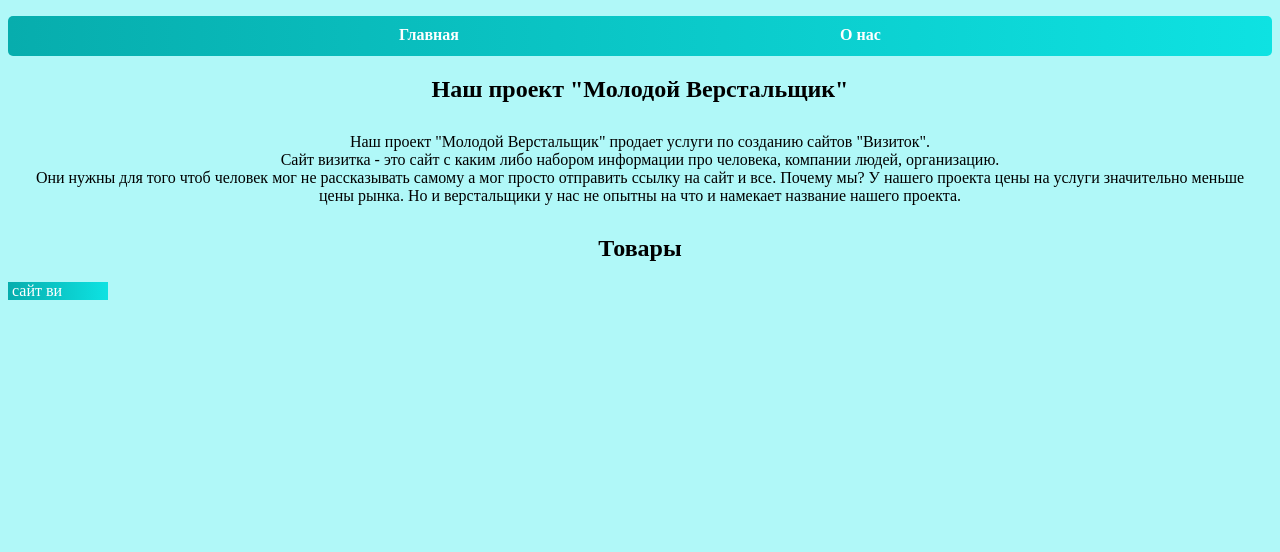
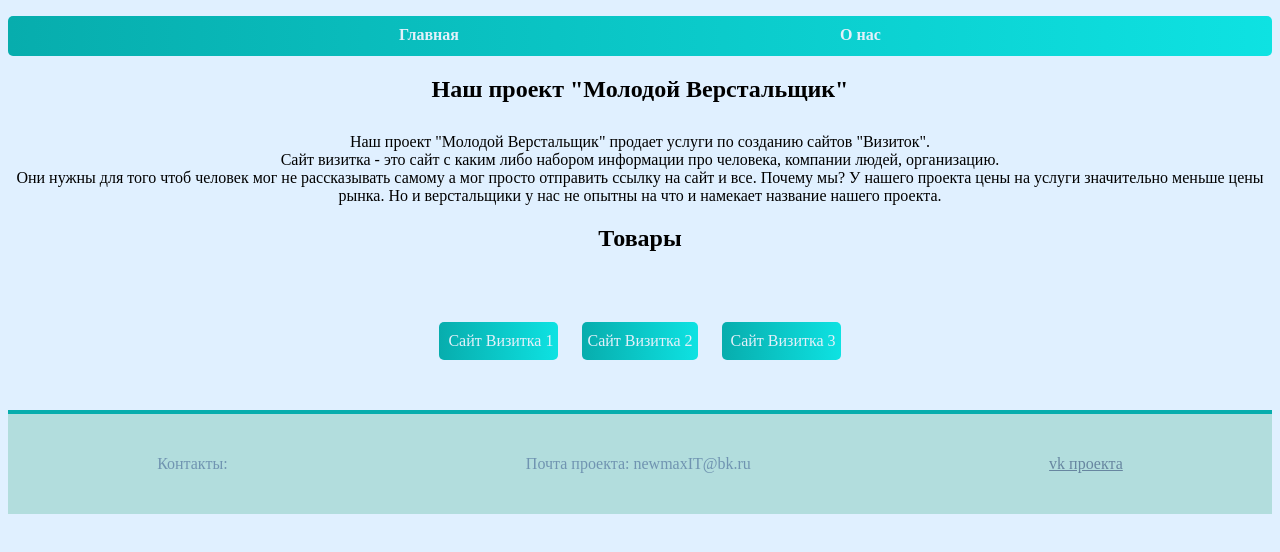
Before and after one commit to maxsieger/PortfolioProject, a plain HTML site: page SyMolodoVerst/index.html in a window 1280 px wide. Drawn offline with Linux system fonts and the light colour scheme.

Commit message:
commit 2

```diff
--- a/SyMolodoVerst/index.html
+++ b/SyMolodoVerst/index.html
@@ -20,22 +20,35 @@
     </nav>
             <section class="one_section">
                 <div class="container">
-                <h2 align="center">Наш проект "Молодой Верстальщик"</h2>
+                <h2 align="center" class="h2">Наш проект "Молодой Верстальщик"</h2>
                 <p align="center">Наш проект "Молодой Верстальщик" продает услуги по созданию сайтов "Визиток". <br> Сайт визитка - это сайт с каким либо набором информации про человека, компании людей, организацию. <br>
                     Они нужны для того чтоб человек мог не рассказывать самому а мог просто отправить ссылку на сайт и все.
 
                     Почему мы?
                     У нашего проекта цены на услуги значительно меньше цены рынка. Но и верстальщики у нас не опытны на что и намекает название нашего проекта.
-            </p>
+                </p>
                     <h2 align="center">Товары</h2>
-                    <div class="card">
-                        <img src="" alt="">
-                        <a href="">сайт ви</a>
+                    <div class="parent_container">
+                        <div class="card">
+                            <img src="" alt="">
+                            <a class="card_text" href="">Сайт Визитка 1</a>
+                        </div>
+                        <div class="card"><img src="" alt=""><a class="card_text" href="">Сайт Визитка 2</a></div>
+                        <div class="card">
+                            <img src="" alt="">
+                            <a href="" class="card_text">Сайт Визитка 3</a>
+                        </div>
                     </div>
-                    <div class="card"></div>
-                    <div class="card"></div>
                 </div>
             </section>
+
+            <div class="hr"></div>
+
+            <footer class="footer">
+                <p class="footer_text">Контакты:</p>
+                <p class="footer_text">Почта проекта: newmaxIT@bk.ru </p>
+                <a class="footer_text_1" href="https://vk.com/molodoverst">vk проекта</a>
+            </footer>
 
 
 </body>
--- a/SyMolodoVerst/style.css
+++ b/SyMolodoVerst/style.css
@@ -1,7 +1,7 @@
 
 
 body {
-    background-color: #B0F8F8;
+    background-color: rgb(224, 240, 255);
 }
 
 .header {
@@ -10,7 +10,7 @@ body {
     border-radius: 5px;
     opacity: 100%;
     max-width: 40000px;
-    min-width: 300px;
+    min-width: 250px;
 }
 .header__list {
     font-style: poppins;
@@ -22,27 +22,71 @@ body {
 }
 
 .container {
-    min-width: 300px;
+    min-width: 250px;
+
 }
 
 a {
-    color: white;
+    color: rgb(228, 240, 250);
     text-decoration: none;
 }
 
-.header__text {
-    color: rgb(203, 203, 203);
-}
-p {
-    background-color: ;
-    border-radius: 10px;
-    padding: 10px;
-    color: black
+
+.card {
+    margin: 0 auto;
+    text-align: center;
+    margin-right: 10px;
+    margin-left: 10px;
+    margin-top: 50px;
+    margin-bottom: 50px;
+    align-items: center;
+    display: inline-block;
+    background: linear-gradient(to right, #07ADAD, #0EE2E2);
+    border-radius: 5px;
 }
 
-.card {
+.card_text {
+    padding: 10px;
     display: inline-block;
-    width: 100px;
-    background: linear-gradient(to right, #07ADAD, #0EE2E2);
+    padding-left: 5px;
+    padding-right: 5px;
+    padding-bottom: 10px;
+}
 
+.hr {
+    background-color: #07ADAD;
+    max-width: 40000px;
+    min-width: 250px;
+    height: 4px;
 }
+
+.footer {
+    min-width:250px;
+    align-content: flex-end;
+    display: flex;
+    align-items: end;
+    background-color: #b2dddd;
+    height: 100px;
+    margin-bottom: 5px;
+}
+
+.footer_text {
+    color: rgb(112, 148, 177);
+    text-align: center;
+    margin: auto;
+}
+
+.footer_text_1 {
+    color: rgb(103, 134, 160);
+    text-align: center;
+    margin: auto;
+    text-decoration: underline;
+}
+
+.h2 {
+    margin-bottom: 30px;
+}
+
+.parent_container {
+    text-align: center;
+}
```
Also changed, not shown: SyMolodoVerst/about-us.html (added, +19 -0 lines).
